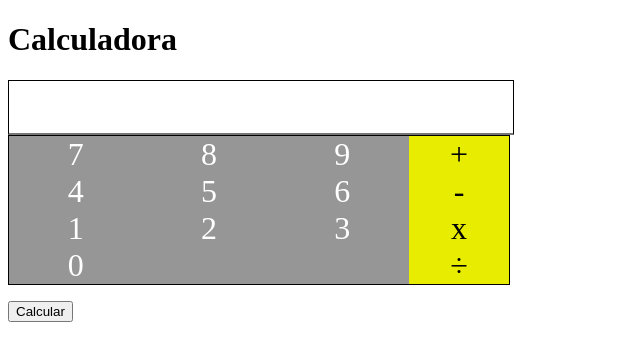
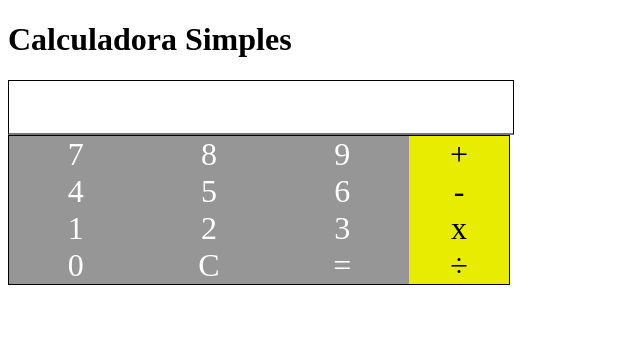
Before and after one commit to Digoliro/projCalculadora-js, a plain HTML site: page index.html in a window 1280 px wide. Shown: the whole page, without its empty margins (0-640 px from the left). Drawn offline with Linux system fonts and the light colour scheme.

Commit message:
Adicionando botao de limpar calculo e calcular direto na calculadora

```diff
--- a/index.html
+++ b/index.html
@@ -7,7 +7,7 @@
     <link rel="stylesheet" href="style.css">
 </head>
 <body>
-    <h1>Calculadora</h1>
+    <h1>Calculadora Simples</h1>
     <input type="text" id="resultado">
     <div id="teclado">
         <div id="numeros">
@@ -21,13 +21,13 @@
                 <div class="num" onclick="adicionarValorResultado(8)">8</div>
                 <div class="num" onclick="adicionarValorResultado(5)">5</div>
                 <div class="num" onclick="adicionarValorResultado(2)">2</div>
-                <div class="disable"></div>
+                <div class="num" onclick="limpar()">C</div>
             </div>
             <div class="cx-num">
                 <div class="num" onclick="adicionarValorResultado(9)">9</div>
                 <div class="num" onclick="adicionarValorResultado(6)">6</div>
                 <div class="num" onclick="adicionarValorResultado(3)">3</div>
-                <div class="disable"></div>
+                <div class="num" onclick="calcular()">=</div>
             </div>
         </div>
         <div id="operadores">
@@ -37,7 +37,6 @@
             <div class="oper" onclick="adicionarValorResultado('/')">&divide;</div>
         </div>
     </div>
-    <p><input type="button" value="Calcular" onclick="calcular()"></p>
 
     <script src="script.js"></script>
 </body>
--- a/script.js
+++ b/script.js
@@ -12,3 +12,7 @@ function calcular() {
     res = eval(res)
     txtResultado.value = res
 }
+
+function limpar(params) {
+    txtResultado.value = ''
+}
```
